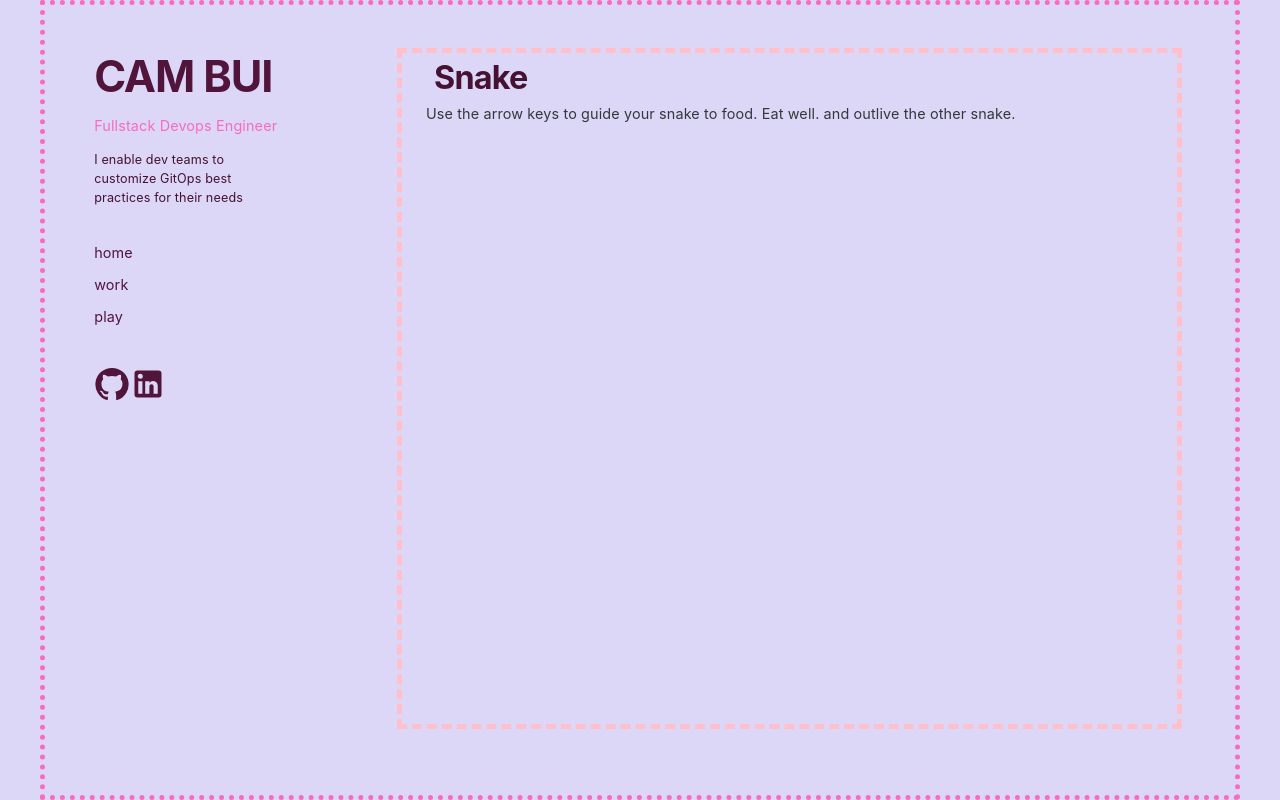
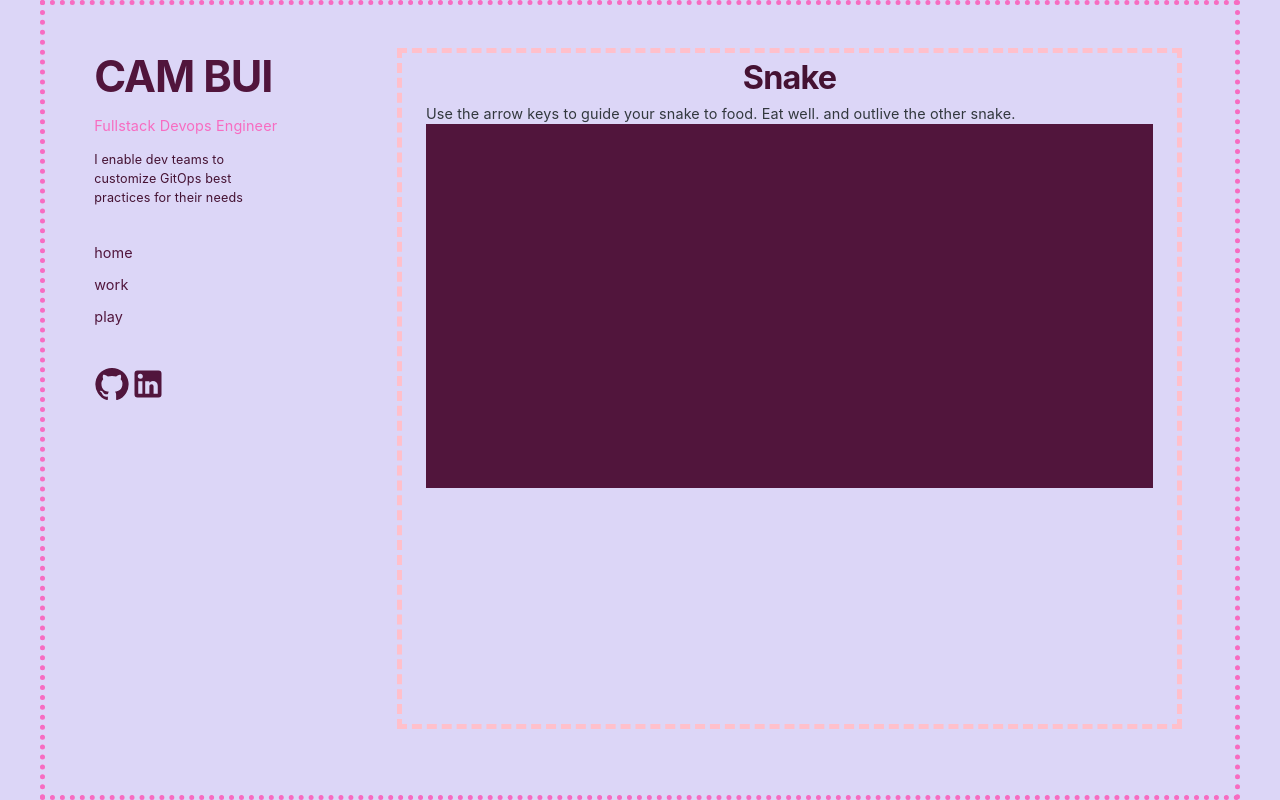
Before and after one commit to ncbui/portfolio, a React (Vite) app: page /play in a window 1280 px wide. Built offline with nearby package versions, Linux system fonts and the light colour scheme.

Commit message:
Add canvas

```diff
--- a/index.html
+++ b/index.html
@@ -11,6 +11,7 @@
     <div id="root">
 
     </div>
+    <noscript>You need to enable JavaScript to run this app.</noscript>
     <script type="module" src="/src/main.jsx"></script>
   </body>
 </html>
--- a/src/components/SnakeGame/Canvas.jsx
+++ b/src/components/SnakeGame/Canvas.jsx
@@ -1,3 +1,29 @@
+import { useRef, useEffect } from "react";
+import { theme } from "../../template/theme";
+
+
+
+const defaultCanvas = () =>{
+    const WIDTH = 30;
+    const HEIGHT = 24;
+    const SCALE = 24;
+    const default_canvas = document.getElementById("board");
+    default_canvas.setAttribute("height", `${HEIGHT * SCALE}`);
+    default_canvas.style.marginTop = `${(HEIGHT * SCALE) / -2}px`;
+    default_canvas.setAttribute("width", `${WIDTH * SCALE}`);
+    default_canvas.style.marginLeft = `${(WIDTH * SCALE) / -2}px`;
+}
+
 export default function Canvas (props){
-    return(<canvas {...props}/>)
+    const canvasRef = useRef(defaultCanvas)
+
+    useEffect(() => {
+        const canvas = canvasRef.current
+        const context = canvas.getContext('2d')
+        //Our first draw
+        context.fillStyle = theme.palette.primary.dark1
+        context.fillRect(0, 0, context.canvas.width, context.canvas.height)
+      }, [])
+
+    return <canvas ref={canvasRef} {...props}/>
 }
--- a/src/components/SnakeGame/SnakeGame.jsx
+++ b/src/components/SnakeGame/SnakeGame.jsx
@@ -12,16 +12,14 @@ export default function SnakeGame () {
             borderColor: 'pink',
             height: '90%',
             }}>
-            <Typography level="h1" variant="h1" sx={{color: theme.palette.primary.main, width: '100%', alignSelf:'center', '@media (max-width: 780px)' : {width:'20vw'}}}>
+            <Typography level="h1" variant="h1" sx={{color: theme.palette.primary.main, alignSelf:'center', '@media (max-width: 780px)' : {width:'20vw'}}}>
                 Snake
           </Typography>
           <Typography level="h5">
                 Use the arrow keys to guide your snake to food.
                 Eat well. and outlive the other snake.
           </Typography>
-          <Typography level="h3" variant="body-md">
-             <Canvas />
-          </Typography>
+        <Canvas />
         </Container>
     )
 }
```
